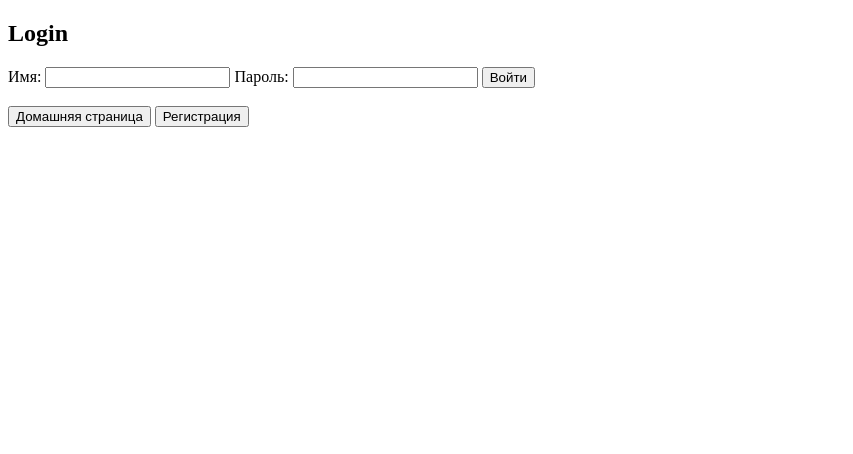
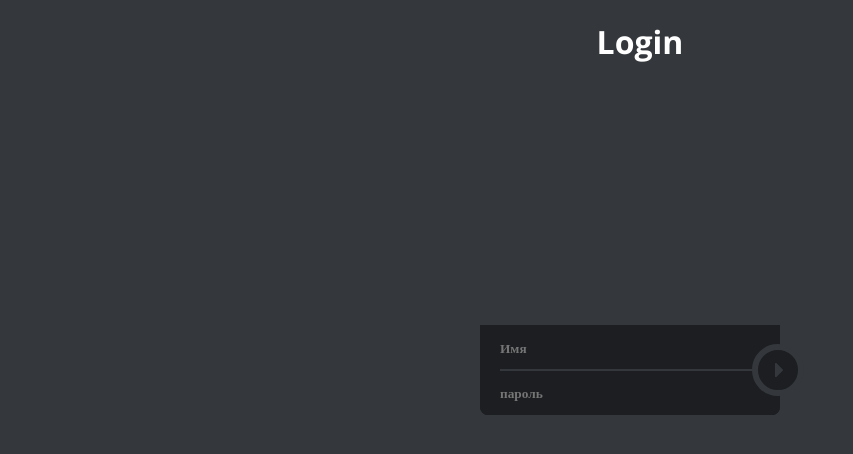
Before and after one commit to bertre12/job, a Django app: page /login/ in a window 1280 px wide. Shown: the top 454 px of the page, without its empty margins (0-853 px from the left). Run offline with Django 5.2, Linux system fonts and the light colour scheme; some libraries are stand-ins or nearby versions.

Commit message:
Подключение статических файлов. Создание файла style.css. Создание файла base.html. Настройка наследуемых файлов login.html, home.html от base.html. Наглядная работа Frontend и Backend.

```diff
--- a/job/settings.py
+++ b/job/settings.py
@@ -123,6 +123,10 @@ USE_TZ = True
 
 STATIC_URL = 'static/'
 
+STATICFILES_DIRS = [
+    BASE_DIR / "static",
+]
+
 # Default primary key field type
 # https://docs.djangoproject.com/en/5.1/ref/settings/#default-auto-field
 
--- /dev/null
+++ b/static/css/style.css
@@ -0,0 +1,105 @@
+@import url(https://fonts.googleapis.com/css?family=Open+Sans:400,700);
+@import url('https://cdnjs.cloudflare.com/ajax/libs/font-awesome/4.2.0/css/font-awesome.min.css');
+
+*{
+	font-family: 'Open Sans', 'sans-serif', 'FontAwesome';
+}
+body{
+    background: rgb(52, 56, 61);
+}
+h1{
+	color: rgb(255, 255, 255);
+	margin: 20px auto 0;
+	width: 200px;
+	text-align: center;
+}
+#wrapper{
+	position: absolute;
+	width: 320px;
+	left: 50%;
+	margin-left: -160px;
+	top: 50%;
+	margin-top: -75px;
+}
+
+/* === Sign in Form === */
+#signin {
+	height: 90px;
+	width: 300px;
+	border-radius: 8px;
+	position: relative;
+}
+#signin::before {
+	display: block;
+	position: relative;
+	height: 2px;
+	background: rgb(52, 56, 61);
+	content: '';
+	top: 44px;
+	margin-left: 20px;
+	z-index: 1;
+}
+#signin input:first-of-type{
+	border-top-right-radius: 8px;
+	border-top-left-radius: 8px;
+}
+#signin input:last-of-type{
+	border-bottom-right-radius: 8px;
+	border-bottom-left-radius: 8px;
+}
+#signin  input[type="text"], #signin  input[type="password"], #signin button[type="submit"]{
+	background: rgb(28, 30, 33);
+	box-shadow: inset -100px -100px 0 rgb(28, 30, 33); /*Prevent yellow autofill color*/
+	color: rgb(52, 56, 61);
+}
+#signin  input[type="text"], #signin  input[type="password"]{
+	position: relative;
+	display: block;
+	width: 280px;
+	height: 45px;
+	border: 0;
+	outline: 0;
+	top: -2px;
+	padding: 0 0 0 20px;
+	font-weight: 700;
+}
+#signin  input[type="text"]:focus, #signin  input[type="password"]:focus{
+	color: rgb(255, 255, 255);
+}
+#signin button[type="submit"]{
+	display: block;
+	position: absolute;
+	width: 52px;
+	height: 52px;
+	color: rgb(52, 56, 61);
+	border-radius: 50px;
+	outline: 0;
+	z-index: 2;
+	top: 19px;
+	right: -24px;
+	border: 6px solid rgb(52, 56, 61);
+	font-size: 25px;
+	text-indent: 0px;
+	padding-left: 9px;
+	padding-bottom: 3px;
+	text-align: center;
+}
+#signin button[type="submit"]:hover{
+	color: rgb(0, 126, 165);
+	text-shadow: 0 0 10px rgb(0, 126, 165);
+	cursor: pointer;
+}
+#signin p {
+	color: rgb(79, 85, 97);
+	padding: 0 20px;
+	font-weight: 700;
+	font-size: 12px;
+	margin: 5px 0 0 0;
+}
+#signin p > a{
+	color: rgb(111, 119, 135);
+	text-decoration: none;
+}
+#signin p > a:hover{
+	border-bottom: 1px solid;
+}
--- /dev/null
+++ b/templates/base.html
@@ -0,0 +1,18 @@
+{% load static %}
+<!doctype html>
+<html lang="ru">
+<head>
+    <meta charset="UTF-8">
+    <meta name="viewport"
+          content="width=device-width, user-scalable=no, initial-scale=1.0, maximum-scale=1.0, minimum-scale=1.0">
+    <meta http-equiv="X-UA-Compatible" content="ie=edge">
+    <title>Главная страница</title>
+    <link rel="stylesheet" href="{% static 'css/style.css' %}">
+</head>
+<body>
+
+        {% block content %}
+        {% endblock %}
+
+</body>
+</html>
--- a/templates/users/login.html
+++ b/templates/users/login.html
@@ -1,30 +1,21 @@
-<!doctype html>
-<html lang="ru">
-<head>
-    <meta charset="UTF-8">
-    <meta name="viewport"
-          content="width=device-width, user-scalable=no, initial-scale=1.0, maximum-scale=1.0, minimum-scale=1.0">
-    <meta http-equiv="X-UA-Compatible" content="ie=edge">
-    <title>Login</title>
-</head>
-<body>
-    <h2>Login</h2>
+<!-- Наследование -->
+{% extends 'base.html' %}
+{% load static %}
+
+{% block content %}
+
+    <h1>Login</h1>
+    <!-- Вывод сообщения при неправильном вводе пароля и пользователя. -->
         {% if error_message %}
         <p>{{ error_message }}</p>
     {% endif %}
-    <form method="post">
-        {% csrf_token %}
-        <label for="username">Имя:</label>
-        <input type="text" id="username" name="username">
-        <label for="password">Пароль:</label>
-        <input type="password" id="password" name="password">
-        <button type="submit">Войти</button>
-        <br>
-        <br>
-        <button type="submit" formaction="http://127.0.0.1:8000/home/">Домашняя страница</button>
-        <button type="submit" formaction="http://127.0.0.1:8000/create_user/">Регистрация</button>
-    </form>
-{#    <br>#}
-{#    <button onclick="document.location='http://127.0.0.1:8000/home/'">Перейти</button>#}
-</body>
-</html>
+    <div id="wrapper">
+        <form method="post" id="signin" method="" action="" autocomplete="off">
+            {% csrf_token %}
+            <input type="text" id="username" name="username" placeholder="Имя"/>
+            <input type="password" id="password" name="password" placeholder="пароль"/>
+            <button type="submit">&#xf0da;</button>
+        </form>
+    </div>
+
+{% endblock %}
```
Also changed, not shown: templates/home.html (+10 -14 lines), db.sqlite3, users/migrations/__init__.py (deleted).
